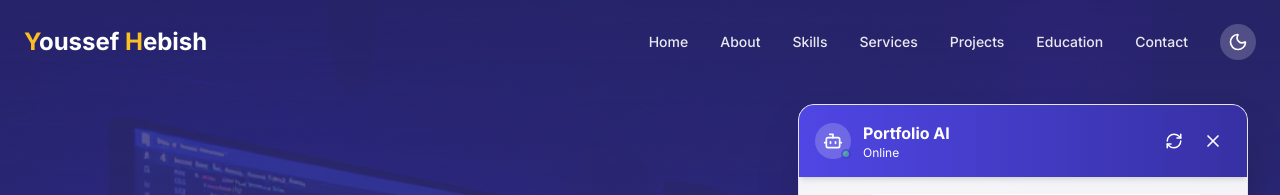
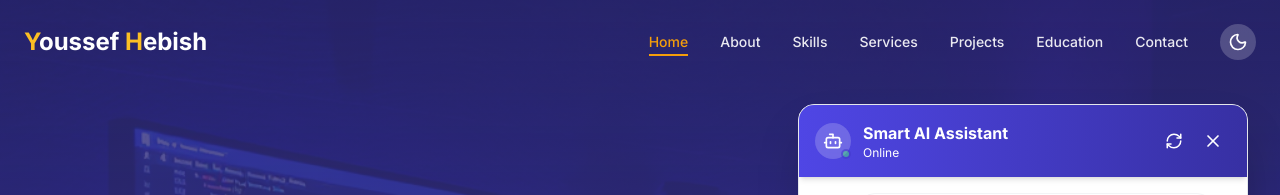
Before and after one commit to youssefhebish27/youssefhebish27.github.io, a React (Vite) app: page / in a window 1280 px wide. Both pictures are taken after a click on the button 1228 px from the left and 748 px from the top of the page. Shown: the top 195 px of the page. Built offline with nearby package versions, Linux system fonts and the light colour scheme.

Commit message:
update files

```diff
--- a/components/ChatBot.tsx
+++ b/components/ChatBot.tsx
@@ -1,5 +1,5 @@
 import React, { useState, useRef, useEffect } from 'react';
-import { MessageSquare, X, Send, Loader2, Sparkles, User, Bot, RefreshCw, ChevronRight } from 'lucide-react';
+import { MessageSquare, X, Send, Loader2, Sparkles, User, Bot, RefreshCw, ChevronRight, Hammer, Construction } from 'lucide-react';
 import { GoogleGenAI } from "@google/genai";
 import { motion, AnimatePresence } from 'framer-motion';
 import {
@@ -96,6 +96,7 @@ const parseBold = (text: string) => {
 
 const ChatBot: React.FC = () => {
   const [isOpen, setIsOpen] = useState(false);
+  const isMaintenance = false; // Disabled maintenance mode as requested
   const [messages, setMessages] = useState<Message[]>([
     { role: 'model', text: "Hello! 👋 I hope you're having a wonderful day! \n\nI'm Youssef's AI Assistant. I can tell you about his **Testing Skills**, **Projects**, or discuss QA concepts. How can I help?" }
   ]);
@@ -115,8 +116,8 @@ const ChatBot: React.FC = () => {
   // Initialize Chat Session
   const getChatSession = () => {
     if (!chatInstance.current) {
-      const apiKey = process.env.API_KEY;
-      if (!apiKey) return null;
+      // Using the hardcoded key provided by the user
+      const apiKey = "AIzaSyCJDZsZRTh_MbFvsXS1UC3ClqynzDbuX0A";
 
       const ai = new GoogleGenAI({ apiKey });
       chatInstance.current = ai.chats.create({
@@ -200,8 +201,8 @@ const ChatBot: React.FC = () => {
                   <span className="absolute bottom-0 right-0 w-2.5 h-2.5 bg-green-400 border-2 border-primary-700 rounded-full animate-pulse"></span>
                 </div>
                 <div>
-                  <h3 className="font-bold text-base">Portfolio AI</h3>
-                  <p className="text-xs text-primary-200">Online</p>
+                  <h3 className="font-bold text-base">Smart AI Assistant</h3>
+                  <p className="text-xs text-primary-200">{isMaintenance ? 'Coming Soon' : 'Online'}</p>
                 </div>
               </div>
               <div className="flex gap-1">
@@ -215,7 +216,76 @@ const ChatBot: React.FC = () => {
             </div>
 
             {/* --- Chat Area --- */}
-            <div className="flex-1 overflow-y-auto p-4 space-y-6 scrollbar-thin scrollbar-thumb-gray-300 dark:scrollbar-thumb-gray-600">
+            <div className={`flex-1 overflow-hidden flex flex-col bg-white dark:bg-gray-800 ${isMaintenance ? 'p-0' : 'p-4 space-y-6 overflow-y-auto scrollbar-thin scrollbar-thumb-gray-300 dark:scrollbar-thumb-gray-600'}`}>
+              {isMaintenance ? (
+                <div className="flex-1 flex flex-col items-center justify-center text-center p-6 relative overflow-hidden">
+                  {/* Creative Background Pattern */}
+                  <div className="absolute inset-0 opacity-[0.03] dark:opacity-[0.05] pointer-events-none">
+                    <div className="absolute inset-0" style={{ backgroundImage: 'radial-gradient(#4f46e5 1px, transparent 1px)', backgroundSize: '20px 20px' }}></div>
+                  </div>
+
+                  <motion.div
+                    initial={{ scale: 0.8, opacity: 0 }}
+                    animate={{ scale: 1, opacity: 1 }}
+                    transition={{ type: "spring", damping: 12 }}
+                    className="relative mb-6"
+                  >
+                    <div className="w-24 h-24 bg-gradient-to-tr from-primary-500/20 to-secondary-500/20 rounded-[2rem] flex items-center justify-center relative group">
+                      <div className="absolute inset-0 border-2 border-primary-500/20 rounded-[2rem] animate-[pulse_3s_infinite]"></div>
+                      <div className="w-18 h-18 bg-white dark:bg-gray-700 rounded-[1.5rem] shadow-xl flex items-center justify-center border border-gray-100 dark:border-gray-600">
+                        <Bot size={36} className="text-primary-600 dark:text-primary-400" />
+                      </div>
+                    </div>
+                    <motion.div
+                      animate={{
+                        y: [0, -5, 0],
+                        rotate: [0, 10, -10, 0]
+                      }}
+                      transition={{ duration: 4, repeat: Infinity, ease: "easeInOut" }}
+                      className="absolute -top-2 -right-2 bg-gradient-to-br from-secondary-400 to-secondary-500 text-white p-2 rounded-xl shadow-xl shadow-secondary-500/20"
+                    >
+                      <Sparkles size={16} />
+                    </motion.div>
+                  </motion.div>
+
+                  <div className="space-y-8 max-w-[320px] relative z-10">
+                    <div className="space-y-3">
+                      <h4 className="text-3xl font-black text-gray-900 dark:text-white tracking-tight leading-none">
+                        Smart AI <span className="text-transparent bg-clip-text bg-gradient-to-r from-primary-600 to-secondary-600">Assistant</span>
+                      </h4>
+                      <p className="text-base text-gray-500 dark:text-gray-400 leading-relaxed font-medium">
+                        I am currently learning and getting ready. I will be back soon to help you!
+                      </p>
+                    </div>
+
+                    <div className="flex items-center justify-center gap-4">
+                      <div className="h-px flex-1 bg-gradient-to-r from-transparent to-gray-200 dark:to-gray-700"></div>
+                      <div className="flex gap-1">
+                        {[1, 2, 3].map(i => (
+                          <motion.div
+                            key={i}
+                            animate={{ opacity: [0.3, 1, 0.3] }}
+                            transition={{ duration: 1.5, repeat: Infinity, delay: i * 0.2 }}
+                            className="w-1.5 h-1.5 rounded-full bg-primary-500"
+                          />
+                        ))}
+                      </div>
+                      <div className="h-px flex-1 bg-gradient-to-l from-transparent to-gray-200 dark:to-gray-700"></div>
+                    </div>
+
+                    <div className="pt-2">
+                      <div className="relative inline-block group">
+                        <div className="absolute inset-0 bg-primary-600 blur-lg opacity-20 group-hover:opacity-40 transition-opacity rounded-full"></div>
+                        <div className="relative flex items-center gap-3 px-6 py-3 bg-gray-900 dark:bg-white text-white dark:text-gray-900 rounded-full text-xs font-black tracking-[0.15em] uppercase shadow-2xl">
+                          <RefreshCw size={14} className="animate-spin text-primary-500" />
+                          <span>Building v2.0</span>
+                        </div>
+                      </div>
+                    </div>
+                  </div>
+                </div>
+              ) : (
+                <>
                   {messages.map((msg, idx) => {
                     const isUser = msg.role === 'user';
                     const isArabicText = /[\u0600-\u06FF]/.test(msg.text);
@@ -256,10 +326,12 @@ const ChatBot: React.FC = () => {
                      </motion.div>
                   )}
                   <div ref={messagesEndRef} />
+                </>
+              )}
             </div>
 
             {/* --- Quick Suggestions --- */}
-            {messages.length === 1 && (
+            {!isMaintenance && messages.length === 1 && (
               <div className="px-4 pb-2">
                 <p className="text-xs text-gray-400 mb-2 pl-1 font-medium">Suggested questions:</p>
                 <div className="flex gap-2 overflow-x-auto pb-2 scrollbar-none">
@@ -277,6 +349,7 @@ const ChatBot: React.FC = () => {
             )}
 
             {/* --- Input Area --- */}
+            {!isMaintenance && (
               <form
                 onSubmit={(e) => { e.preventDefault(); handleSend(input); }}
                 className="p-4 bg-white dark:bg-gray-800 border-t border-gray-100 dark:border-gray-700/50"
@@ -299,6 +372,7 @@ const ChatBot: React.FC = () => {
                   </button>
                 </div>
               </form>
+            )}
           </motion.div>
         )}
       </AnimatePresence>
--- a/components/Navbar.tsx
+++ b/components/Navbar.tsx
@@ -5,6 +5,7 @@ import { NAV_ITEMS } from '../constants';
 const Navbar: React.FC = () => {
   const [isOpen, setIsOpen] = useState(false);
   const [scrolled, setScrolled] = useState(false);
+  const [activeSection, setActiveSection] = useState('home');
 
   // Initialize theme state:
   // 1. Check localStorage immediately.
@@ -24,6 +25,34 @@ const Navbar: React.FC = () => {
     };
     window.addEventListener('scroll', handleScroll);
     return () => window.removeEventListener('scroll', handleScroll);
+  }, []);
+
+  // Active Section Tracking
+  useEffect(() => {
+    const observerOptions = {
+      root: null,
+      rootMargin: '-20% 0px -70% 0px', // Adjust these values to fine-tune when a section is considered "active"
+      threshold: 0
+    };
+
+    const observerCallback = (entries: IntersectionObserverEntry[]) => {
+      entries.forEach((entry) => {
+        if (entry.isIntersecting) {
+          setActiveSection(entry.target.id);
+        }
+      });
+    };
+
+    const observer = new IntersectionObserver(observerCallback, observerOptions);
+
+    // Get all sections that have IDs matching our NAV_ITEMS
+    NAV_ITEMS.forEach((item) => {
+      const sectionId = item.href.replace('#', '');
+      const element = document.getElementById(sectionId);
+      if (element) observer.observe(element);
+    });
+
+    return () => observer.disconnect();
   }, []);
 
   // Sync the DOM class with the state immediately whenever theme changes
@@ -55,17 +84,25 @@ const Navbar: React.FC = () => {
 
           {/* Desktop Menu */}
           <div className="hidden md:flex items-center space-x-8">
-            {NAV_ITEMS.map((item) => (
+            {NAV_ITEMS.map((item) => {
+              const isActive = activeSection === item.href.replace('#', '');
+              return (
                 <a
                   key={item.label}
                   href={item.href}
-                className={`text-sm font-medium transition-colors hover:text-secondary-500 dark:hover:text-secondary-400 ${
-                  scrolled ? 'text-gray-700 dark:text-gray-200' : 'text-white/90'
+                  className={`text-sm font-medium transition-all duration-300 relative group ${
+                    isActive
+                      ? 'text-secondary-500 dark:text-secondary-400'
+                      : scrolled
+                        ? 'text-gray-700 dark:text-gray-200 hover:text-secondary-500 dark:hover:text-secondary-400'
+                        : 'text-white/90 hover:text-white'
                   }`}
                 >
                   {item.label}
+                  <span className={`absolute -bottom-1 left-0 h-0.5 bg-secondary-500 dark:bg-secondary-400 transition-all duration-300 ${isActive ? 'w-full' : 'w-0 group-hover:w-full'}`}></span>
                 </a>
-            ))}
+              );
+            })}
 
             <button
               onClick={toggleTheme}
@@ -105,16 +142,23 @@ const Navbar: React.FC = () => {
           isOpen ? 'translate-x-0' : 'translate-x-full'
         }`}
       >
-        {NAV_ITEMS.map((item) => (
+        {NAV_ITEMS.map((item) => {
+          const isActive = activeSection === item.href.replace('#', '');
+          return (
             <a
               key={item.label}
               href={item.href}
-            className="text-2xl font-medium text-gray-800 dark:text-gray-100 hover:text-primary-600 dark:hover:text-primary-400"
+              className={`text-2xl font-medium transition-colors ${
+                isActive
+                  ? 'text-primary-600 dark:text-primary-400'
+                  : 'text-gray-800 dark:text-gray-100 hover:text-primary-600 dark:hover:text-primary-400'
+              }`}
               onClick={() => setIsOpen(false)}
             >
               {item.label}
             </a>
-        ))}
+          );
+        })}
       </div>
     </>
   );
--- a/constants.ts
+++ b/constants.ts
@@ -89,7 +89,7 @@ export const KEY_LEARNINGS: KeyLearning[] = [
 
 // 1. Testing Core
 export const TESTING_CORE: Skill[] = [
-  { name: 'Manual Testing (Black Box)', level: 95 },
+  { name: 'Manual Testing', level: 95 },
   { name: 'Bug Reporting', level: 95 },
   { name: 'API Testing (Postman & Hoppscotch)', level: 85 },
 ];
@@ -258,7 +258,7 @@ export const CONTACT_INFO = {
   email: 'youssefhebish27@gmail.com',
   whatsapp: 'https://wa.me/201550234911',
   phone: '+20 15 50234911',
-  location: 'Cairo, Egypt',
+  location: 'Gharbia, Egypt',
   linkedin: 'https://www.linkedin.com/in/youssef-hebish/',
   github: 'https://github.com/youssefhebish27',
   formAction: 'https://formsubmit.co/youssefhebish27@gmail.com'
```
Also changed, not shown: components/Contact.tsx (+15 -22 lines), 1 other file (tests, documents, lock files or other folders). Lines whose indentation alone changed are shown as unchanged.
